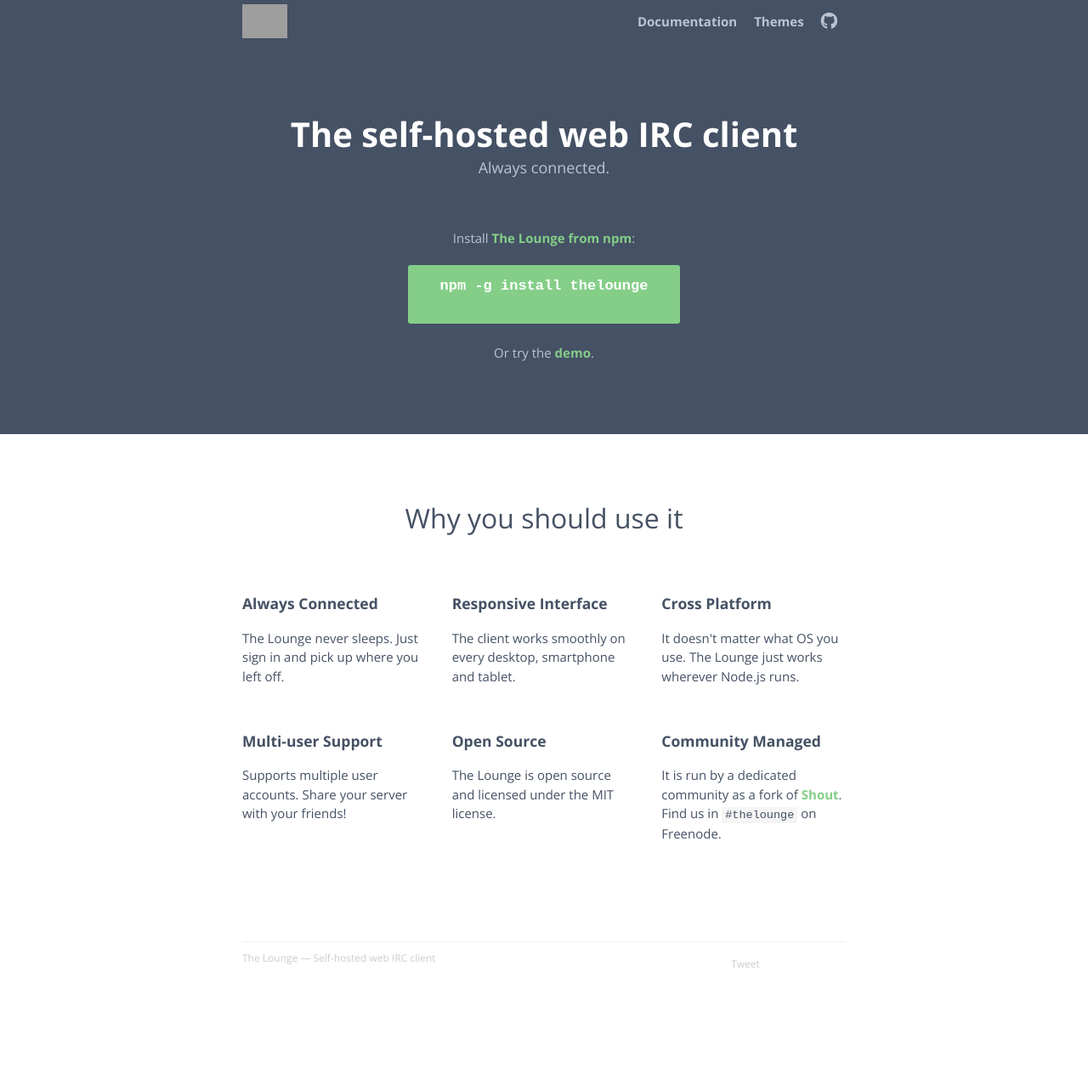
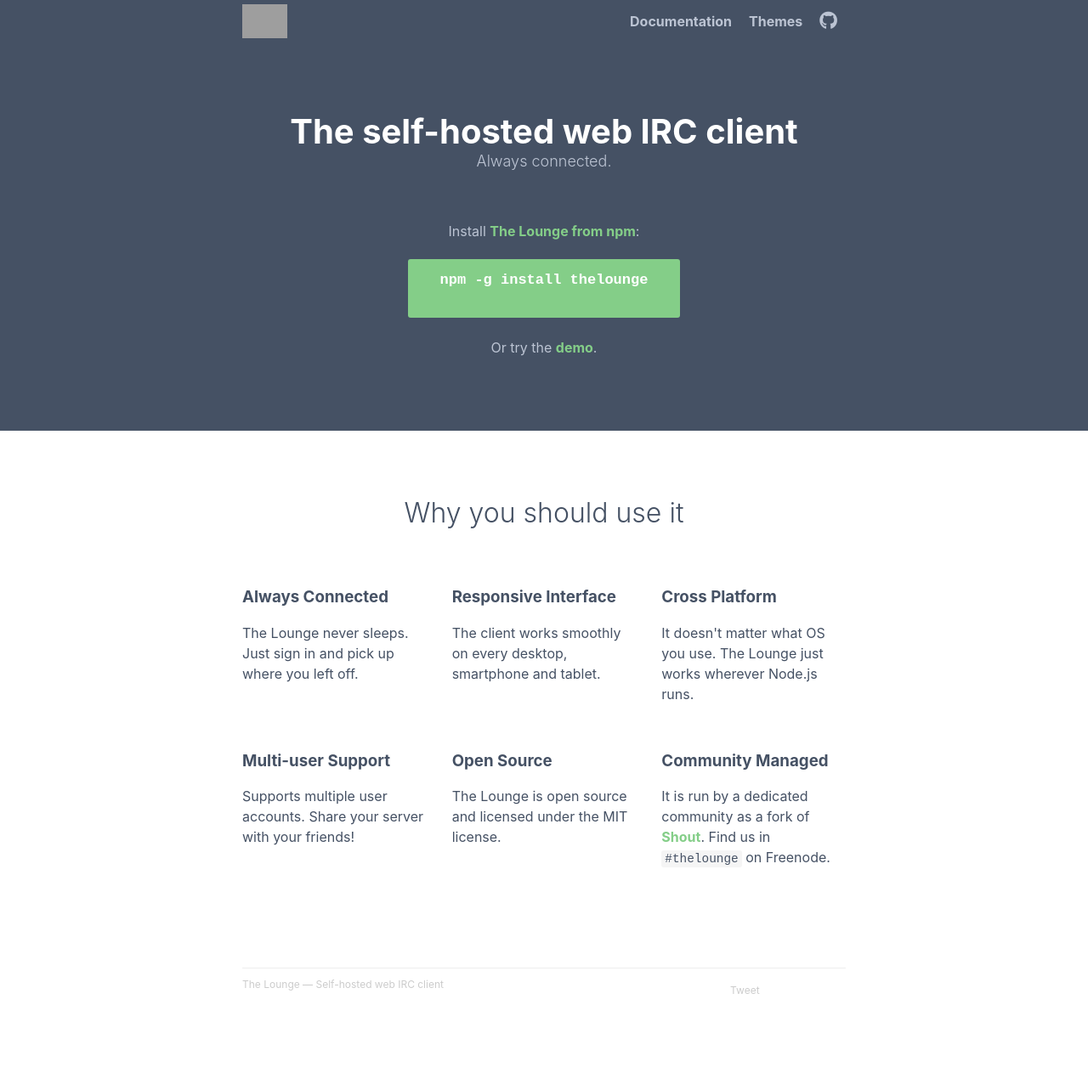
Before and after one commit to thelounge/thelounge.github.io, a Jekyll site: the page built from index.html, in a window 1280 px wide. Shown: the whole page at 85% size. Built offline with Jekyll 4.4.1, drawn with Linux system fonts in a browser that asks for light colours; comment, search, counter and statistics services are not loaded; before the commit the page ends 1247 px from its top, so only the background shows below that; grey boxes are pictures that could not be loaded.

Commit message:
Use system font stack instead of Open Sans
This uses the same declaration as https://github.com/thelounge/thelounge/blob/b0095488f906845e1a850119505e1ffa645f7e70/client/css/style.css#L50.

```diff
--- a/css/style.css
+++ b/css/style.css
@@ -1,9 +1,7 @@
-@import url(https://fonts.googleapis.com/css?family=Open+Sans:300,400,400italic,700);
-
 body {
 	background: #fff;
 	color: #455164;
-	font: 15px "Open Sans", sans-serif;
+	font: 16px -apple-system, system-ui, BlinkMacSystemFont, "Segoe UI", Roboto, "Helvetica Neue", Arial, sans-serif;
 	margin: 0;
 	margin-bottom: 100px;
 }
```
